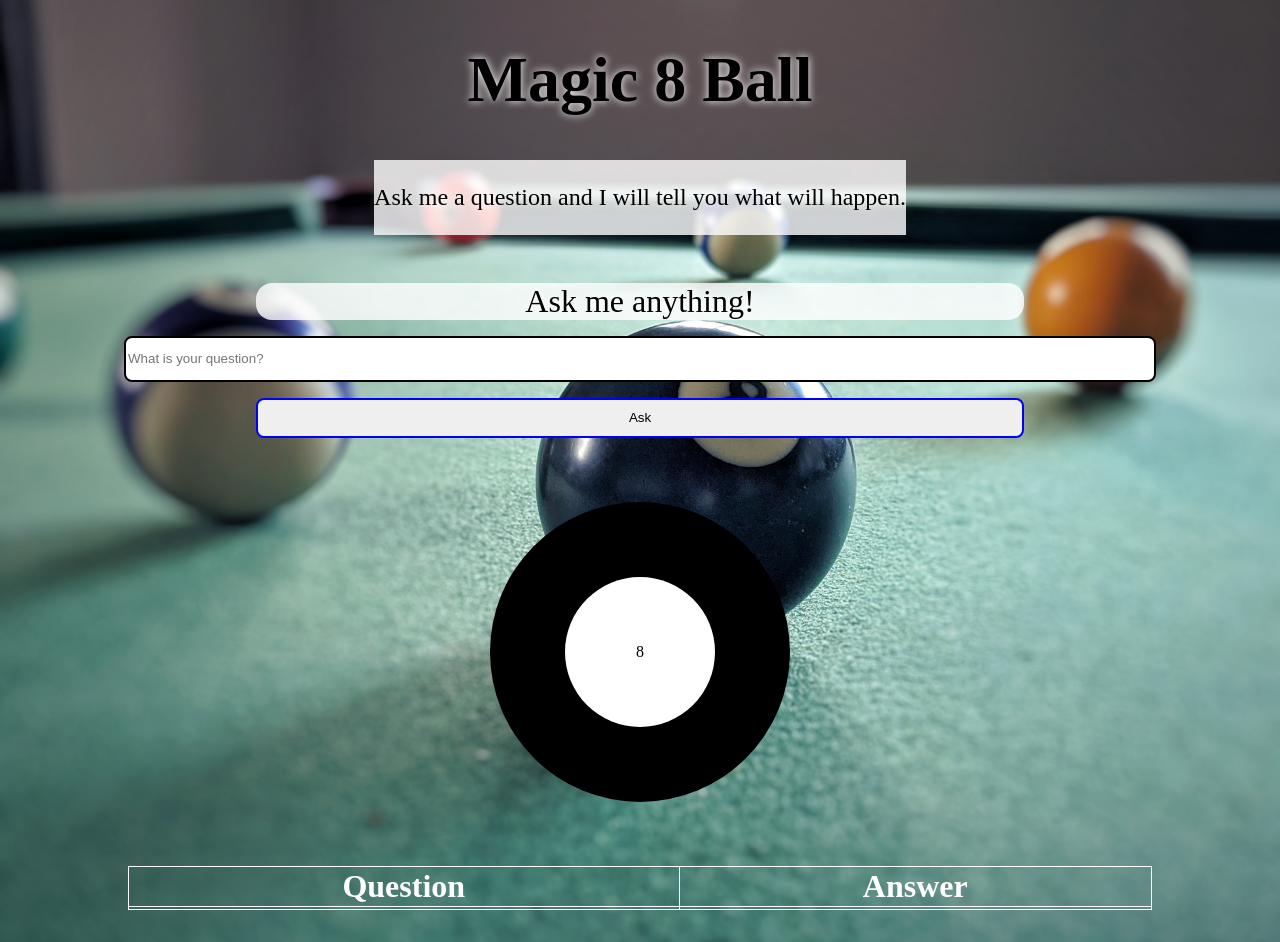
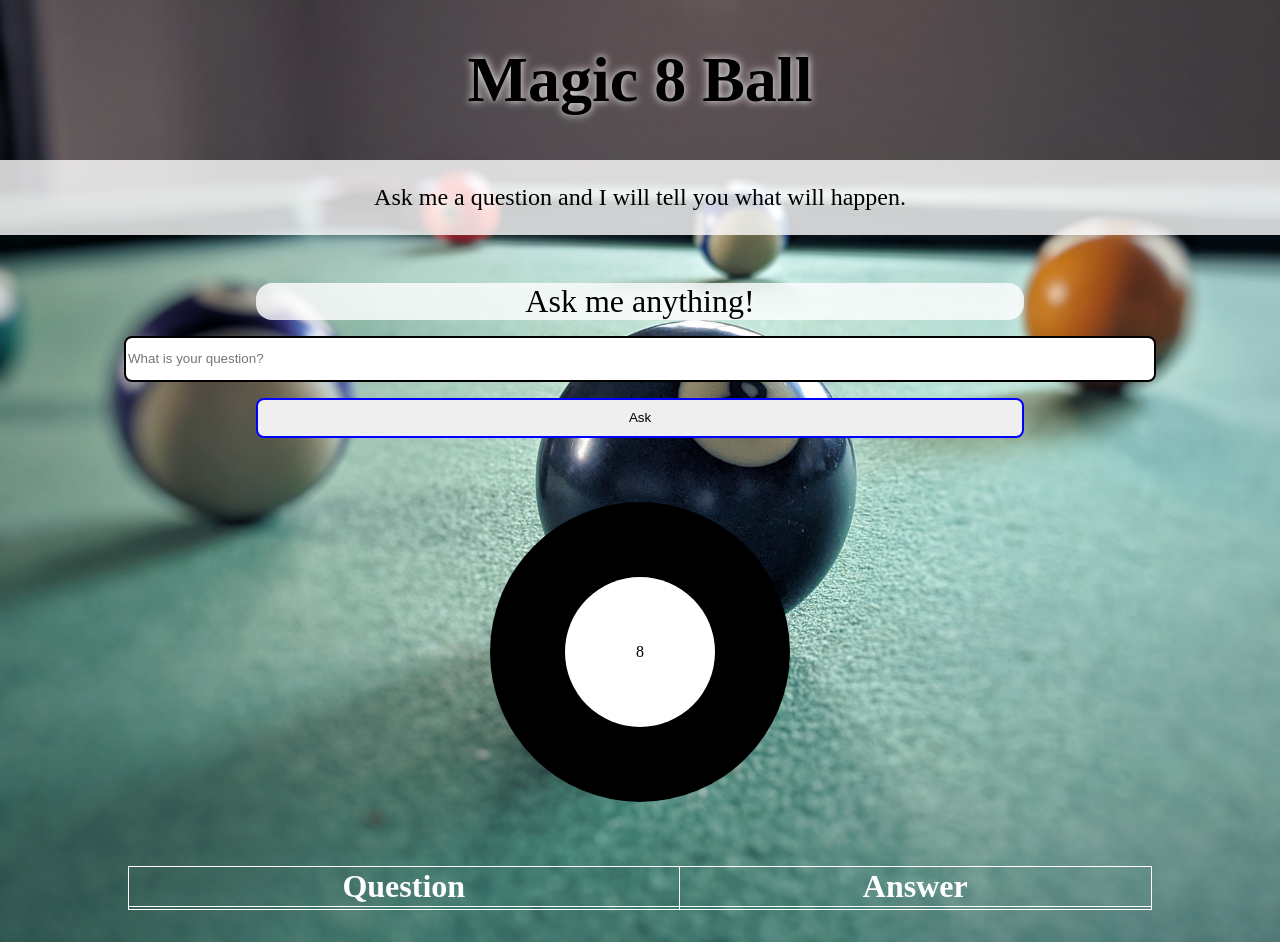
Before and after one commit to Nathan-Anderson-1024/magic8ball, a plain HTML site: page index.html in a window 1280 px wide. Drawn offline with Linux system fonts and the light colour scheme.

Commit message:
fixed sizing of heading

```diff
--- a/css/styles.css
+++ b/css/styles.css
@@ -26,10 +26,12 @@ header {
 }
 .title-description {
     margin-top: 0;
-    text-shadow: 0 0 10px #fff;
+    /* text-shadow: 0 0 10px #fff; */
     text-align: center;
     background-color: rgba(255,255,255,0.8);
     font-size: 1.5rem;
+
+    width: 100%;
 }
 /* main */
 main {
```
